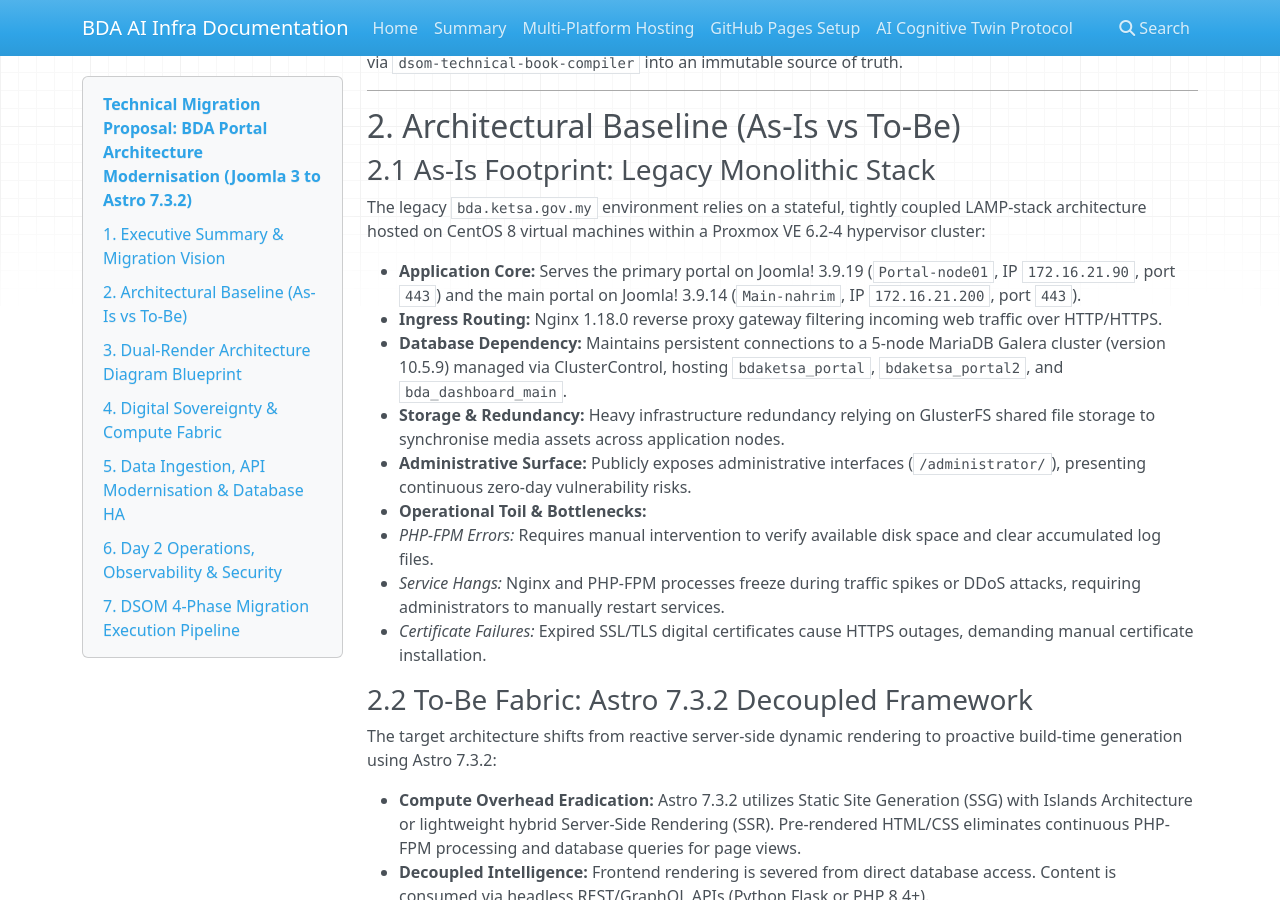
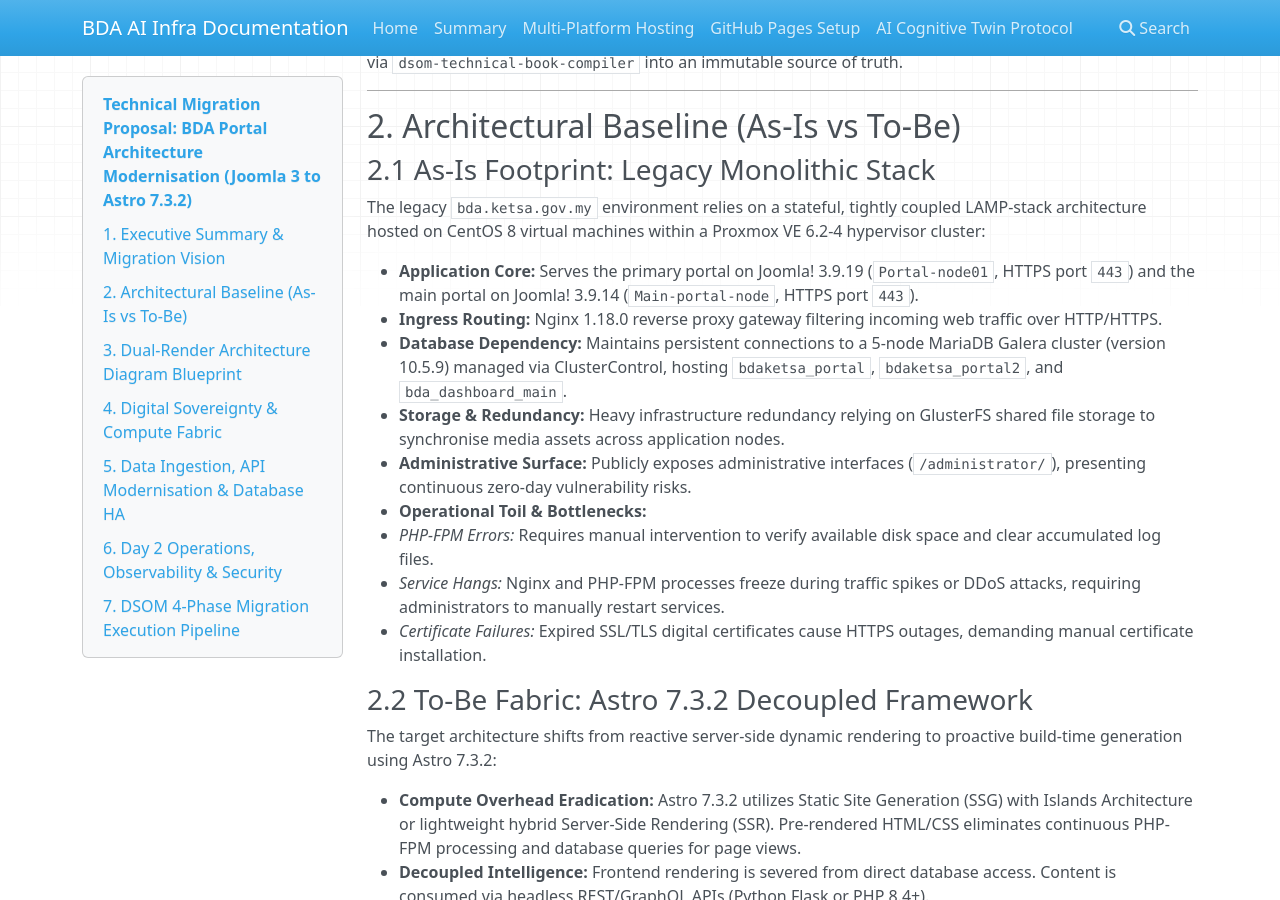
Before and after one commit to linuxmalaysia/bda-ai-infra, an MkDocs documentation site: the page built from docs/proposals/nre-bda-astro-migration.md, in a window 1280 px wide and 900 px high, scrolled down 753 px. Built offline with MkDocs 1.6.1, drawn with Linux system fonts in a browser that asks for light colours; nearby versions of some CDN libraries; some of the changed text lies outside the part shown.

Commit message:
docs(proposals): sanitize infrastructure IPs and update Wasm/WebGPU proposal
Co-authored-by: google-labs-jules[bot] <161369871+google-labs-jules[bot]@users.noreply.github.com>

```diff
--- a/docs/proposals/nre-bda-astro-migration.md
+++ b/docs/proposals/nre-bda-astro-migration.md
@@ -51,7 +51,7 @@ By adhering to the **Deep State of Mind (DSOM)** protocol, execution follows fou
 
 The legacy `bda.ketsa.gov.my` environment relies on a stateful, tightly coupled LAMP-stack architecture hosted on CentOS 8 virtual machines within a Proxmox VE 6.2-4 hypervisor cluster:
 
-* **Application Core:** Serves the primary portal on Joomla! 3.9.19 (`Portal-node01`, IP `172.16.21.90`, port `443`) and the main portal on Joomla! 3.9.14 (`Main-nahrim`, IP `172.16.21.200`, port `443`).
+* **Application Core:** Serves the primary portal on Joomla! 3.9.19 (`Portal-node01`, HTTPS port `443`) and the main portal on Joomla! 3.9.14 (`Main-portal-node`, HTTPS port `443`).
 * **Ingress Routing:** Nginx 1.18.0 reverse proxy gateway filtering incoming web traffic over HTTP/HTTPS.
 * **Database Dependency:** Maintains persistent connections to a 5-node MariaDB Galera cluster (version 10.5.9) managed via ClusterControl, hosting `bdaketsa_portal`, `bdaketsa_portal2`, and `bda_dashboard_main`.
 * **Storage & Redundancy:** Heavy infrastructure redundancy relying on GlusterFS shared file storage to synchronise media assets across application nodes.
@@ -98,7 +98,7 @@ The target architecture shifts from reactive server-side dynamic rendering to pr
   <!-- As-Is Sub-components -->
   <rect x="35" y="60" width="420" height="65" fill="#FEF2F2" stroke="#DC2626" stroke-width="1" rx="6"/>
   <text x="45" y="80" font-family="-apple-system, BlinkMacSystemFont, 'Segoe UI', Roboto, sans-serif" font-size="11" font-weight="bold" fill="#991B1B">Joomla 3.9 CMS Portals (PHP-FPM + Nginx 1.18)</text>
-  <text x="45" y="98" font-family="Consolas, Monaco, monospace" font-size="10" fill="#7F1D1D">Portal-node01 (172.16.21.90) | Main-nahrim (172.16.21.200)</text>
+  <text x="45" y="98" font-family="Consolas, Monaco, monospace" font-size="10" fill="#7F1D1D">Portal-node01 (Primary) | Main-portal-node (Secondary)</text>
   <text x="45" y="114" font-family="-apple-system, BlinkMacSystemFont, 'Segoe UI', Roboto, sans-serif" font-size="10" fill="#991B1B">Public /administrator/ Exposed | Manual SSL &amp; Log Cleanup Toil</text>
 
   <rect x="35" y="140" width="420" height="65" fill="#FEF2F2" stroke="#DC2626" stroke-width="1" rx="6"/>
```
Also changed, not shown: docs/proposals/nre-bda-pipeline-upgrade.md (+1 -1 lines).
